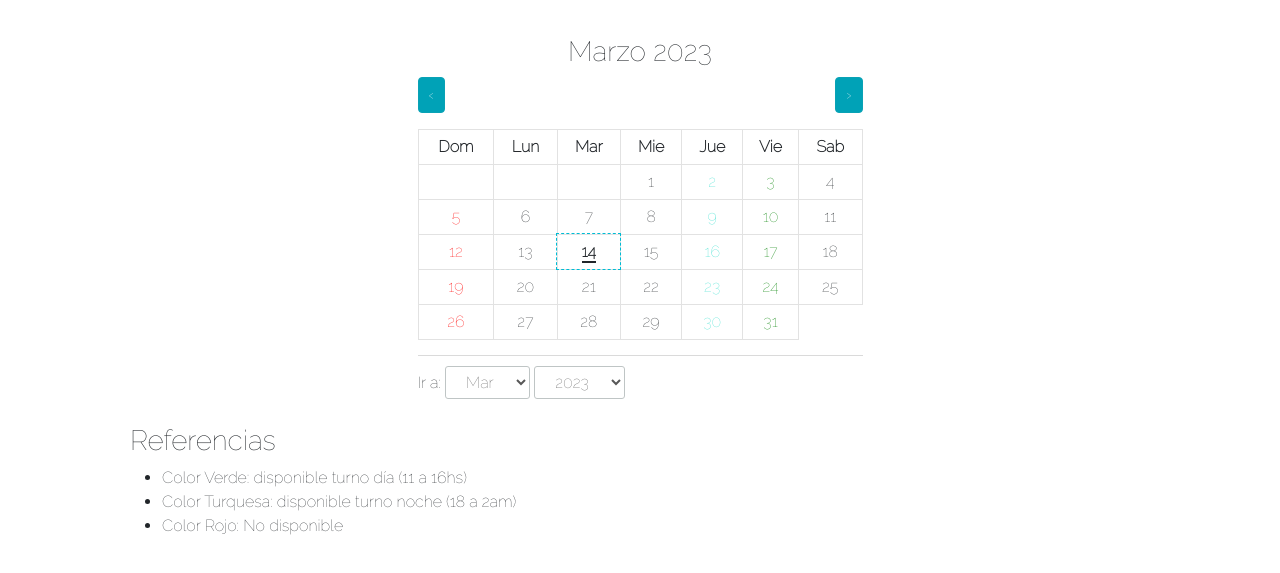
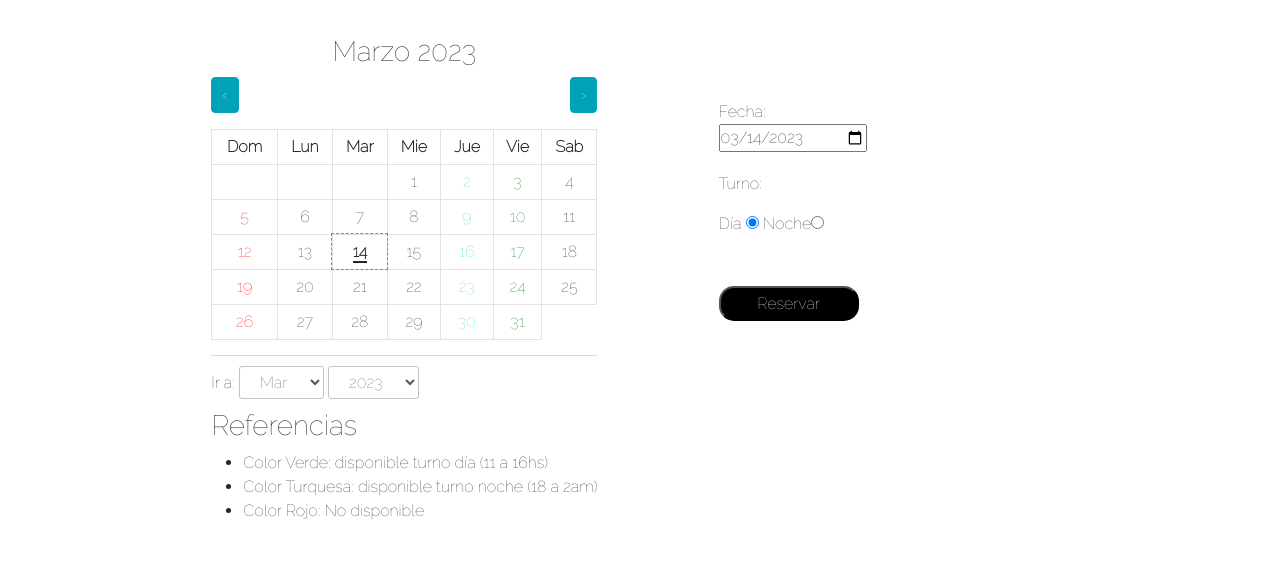
Before and after one commit to mbbujan/js_final, a website: page pages/sum.html in a window 1280 px wide. Shown: the part 111-684 px from the top of the page. Drawn offline with nearby package versions, Linux system fonts and the light colour scheme; some packages are replaced by stand-ins of ours; a script that the page names is missing.

Commit message:
formulario reserva sum

```diff
--- a/js/sum.js
+++ b/js/sum.js
@@ -19,7 +19,7 @@ document.getElementById("year").innerHTML = createYear;
 var calendar = document.getElementById("calendar");
 var lang = calendar.getAttribute("data-lang");
 
-var months = "";
+var months = [];
 var days = "";
 
 var monthDefault = [
@@ -56,7 +56,6 @@ if (lang == "en") {
     "October",
     "November",
     "December",
-
   ];
   days = ["Sun", "Mon", "Tue", "Wed", "Thu", "Fri", "Sat"];
 } else {
@@ -93,6 +92,39 @@ function jump() {
   showCalendar(currentMonth, currentYear);
 }
 
+function diaActual(date, month, year) {
+  let hoy = false;
+  if (
+    date === today.getDate() &&
+    year === today.getFullYear() &&
+    month === today.getMonth()
+  ) {
+    hoy = true;
+  }
+  return hoy;
+}
+
+function getDate() {
+  var today = new Date();
+  var dd = today.getDate();
+  var mm = today.getMonth()+1; //January is 0!
+  var yyyy = today.getFullYear();
+
+  if(dd<10) {
+      dd = '0'+dd
+  }
+
+  if(mm<10) {
+      mm = '0'+mm
+  }
+
+  today = yyyy + '-' + mm + '-' + dd;
+  console.log(today);
+  document.getElementById("fecha").value = today;
+}
+window.onload = function() {
+  getDate();
+};
 function showCalendar(month, year) {
   var firstDay = new Date(year, month).getDay();
 
@@ -107,15 +139,13 @@ function showCalendar(month, year) {
   var date = 1;
   for (var i = 0; i < 6; i++) {
     var row = document.createElement("tr");
-
     for (var j = 0; j < 7; j++) {
+      if (date <= daysInMonth(month, year)) {
         if (i === 0 && j < firstDay) {
           cell = document.createElement("td");
           cellText = document.createTextNode("");
           cell.appendChild(cellText);
           row.appendChild(cell);
-      } else if (date > daysInMonth(month, year)) {
-        break;
         } else {
           cell = document.createElement("td");
           cell.setAttribute("data-date", date);
@@ -124,19 +154,14 @@ function showCalendar(month, year) {
           cell.setAttribute("data-month_name", months[month]);
           cell.className = "date-picker";
           cell.innerHTML = "<span>" + date + "</span>";
-
-        if (
-          date === today.getDate() &&
-          year === today.getFullYear() &&
-          month === today.getMonth()
-        ) {
+          if (diaActual(date, month, year)) {
             cell.className = "date-picker selected";
           }
           row.appendChild(cell);
           date++;
         }
       }
-
+    }
     tbl.appendChild(row);
   }
 }
@@ -144,3 +169,14 @@ function showCalendar(month, year) {
 function daysInMonth(iMonth, iYear) {
   return 32 - new Date(iYear, iMonth, 32).getDate();
 }
+
+function reservar() {
+  Swal.fire({
+    title: "Reserva Solicitada",
+    icon: "warning",
+    text: "Se envió la solicitud. En las próximas 48hs hábiles recibirás la confirmación por mail. ",
+    confirmButtonText: "Aceptar",
+    confirmButtonColor: "#DD6B55",
+  });
+
+}
--- a/pages/sum.html
+++ b/pages/sum.html
@@ -52,7 +52,7 @@
     </header>
     <main>
       <div class="sum">
-        <div class="container-calendar">
+        <div class="sum-calendario">
           <h3 id="monthAndYear"></h3>
           <div class="button-container-calendar">
             <button id="previous" onclick="previous()">&#8249;</button>
@@ -80,12 +80,6 @@
             </select>
             <select id="year" onchange="jump()"></select>
           </div>
-        </div>
-        <div class="sum-formulario">
-
-        </div>
-
-        <div class="sum-referencias">
           <h3>Referencias</h3>
           <ul>
             <li>Color Verde: disponible turno día (11 a 16hs)</li>
@@ -93,14 +87,50 @@
             <li>Color Rojo: No disponible</li>
           </ul>
         </div>
+        <div class="sum-formulario">
+          <div>
+            <label for="fecha"
+              >Fecha:
+              <input
+                type="date"
+                name="fecha"
+                placeholder="Fecha "
+                id="fecha"
+                required
+
+              />
+            </label>
+          </div>
+          <div>
+            <p>Turno:</p>
+
+            <label for="turno"
+              >Día
+              <input type="radio" name="turno" value="dia" required checked />
+            </label>
+
+            <label for="turno"
+              >Noche<input type="radio" name="turno" value="noche"
+            /></label>
+          </div>
+          <input
+            id="sum-boton"
+            type="submit"
+            value="Reservar"
+            onclick="reservar()"
+          />
+        </div>
       </div>
     </main>
     <footer></footer>
+
     <script
       src="https://cdn.jsdelivr.net/npm/bootstrap@5.0.2/dist/js/bootstrap.bundle.min.js"
       integrity="sha384-MrcW6ZMFYlzcLA8Nl+NtUVF0sA7MsXsP1UyJoMp4YLEuNSfAP+JcXn/tWtIaxVXM"
       crossorigin="anonymous"
     ></script>
+    <script src="https://cdn.jsdelivr.net/npm/sweetalert2@11"></script>
+
     <script src="../js/header.js"></script>
     <script src="../js/sum.js"></script>
   </body>
--- a/scss/components/_main.scss
+++ b/scss/components/_main.scss
@@ -87,8 +87,10 @@
 .sum {
   margin: 15px auto;
   max-width: 1100px;
+  @include estructura-grid(grid, 4fr 1fr 1fr 1fr, 1);
+  grid-template-areas: "sum-calendario sum-formulario";
 
-  .container-calendar {
+  .sum-calendario {
     background: #ffffff;
     padding: 15px;
     max-width: 475px;
@@ -177,8 +179,13 @@
     padding: 5px 1em;
   }
 
-  .sum-referencias{
-    margin-left: 40px;
-
+  .sum-formulario {
+    margin-top: 80px;
+    p {
+      margin-top: 20px;
+    }
+    #sum-boton {
+      @include estructura-boton(140px, 35px, 50px, 0px, 30px, 0px);
+    }
   }
 }
```
Also changed, not shown: css/estilos.css. Lines whose indentation alone changed are shown as unchanged.
